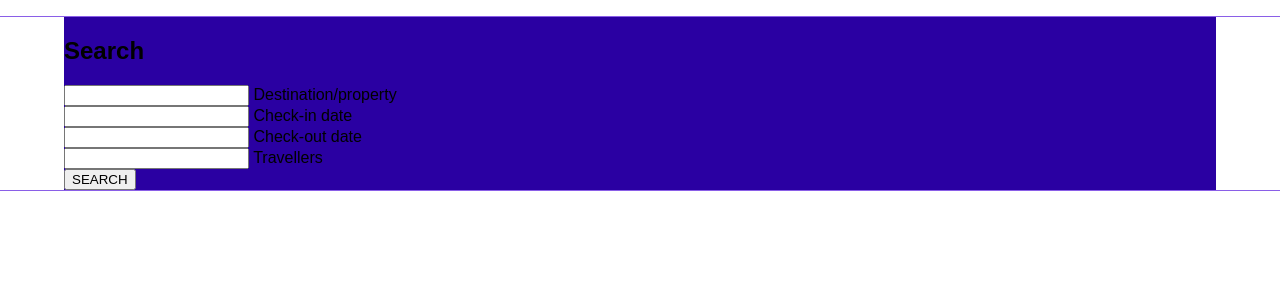
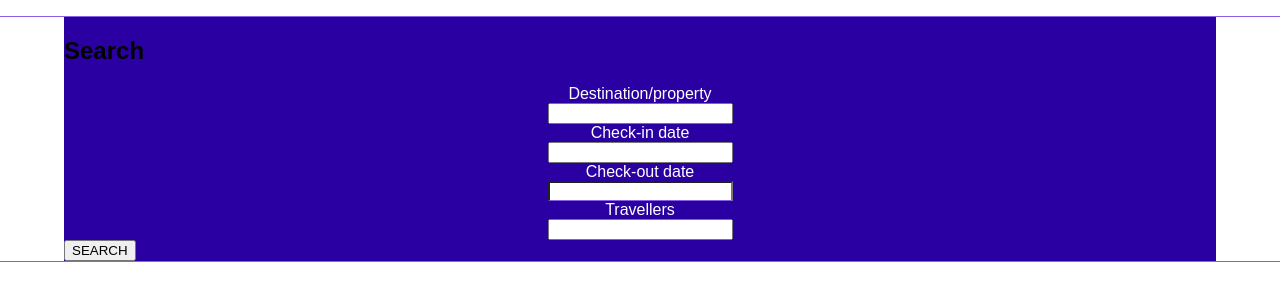
Before and after one commit to pau-develop/202207-w1chwe-pau-sanchez-pablo-sobrino, a website: page index.html in a window 1280 px wide. Shown: the part 63-364 px from the top of the page. Drawn offline with nearby package versions, Linux system fonts and the light colour scheme; files that its build step writes are made by us from their sources.

Commit message:
Early styling section media

```diff
--- a/index.html
+++ b/index.html
@@ -27,27 +27,30 @@
     </header>
     <section class="section-media">
       <div class="section-media__inner">
+        <div class="section-media__search-box">
           <h2 class="section-media__tittle">Search</h2>
           <form action="">
-          <div>
+            <div class="section-media__option-field">
+              <label for="">Destination/property</label>
               <input type="text" class="section-media__first-input" />
-            <label for="">Destination/property</label>
             </div>
-          <div>
+            <div class="section-media__option-field">
+              <label for="">Check-in date</label>
               <input type="text" class="section-media__second-input" />
-            <label for="">Check-in date</label>
             </div>
-          <div>
-            <input type="text" class="section-media__third-input" />
+            <div class="section-media__option-field">
               <label for="">Check-out date</label>
+              <input type="text" class="section-media" />
             </div>
-          <div>
+            <div class="section-media__option-field">
+              <label for="">Travellers</label>
               <input type="text" class="section-media__fourth-input" />
-            <label for="">Travellers</label>
             </div>
             <button>SEARCH</button>
           </form>
         </div>
+        <section class="section-media__show-results"></section>
+      </div>
     </section>
   </body>
 </html>
--- a/sass/_mixins/_mixins.scss
+++ b/sass/_mixins/_mixins.scss
@@ -15,3 +15,10 @@
   flex-direction: $flex-direction;
   justify-content: space-between;
 }
+
+@mixin input-box($margin, $border) {
+  border-radius: 20px;
+  $marging: $margin;
+  background-color: $background-color;
+  border: $border;
+}
--- a/sass/styles.scss
+++ b/sass/styles.scss
@@ -34,4 +34,10 @@ body {
   .section-media__inner {
     @include sectioned-boxes-inner(column, $dark-blue);
   }
+  .section-media__option-field {
+    display: flex;
+    flex-direction: column;
+    color: $background-color;
+    align-items: center;
+  }
 }
```
Lines whose indentation alone changed are shown as unchanged.
